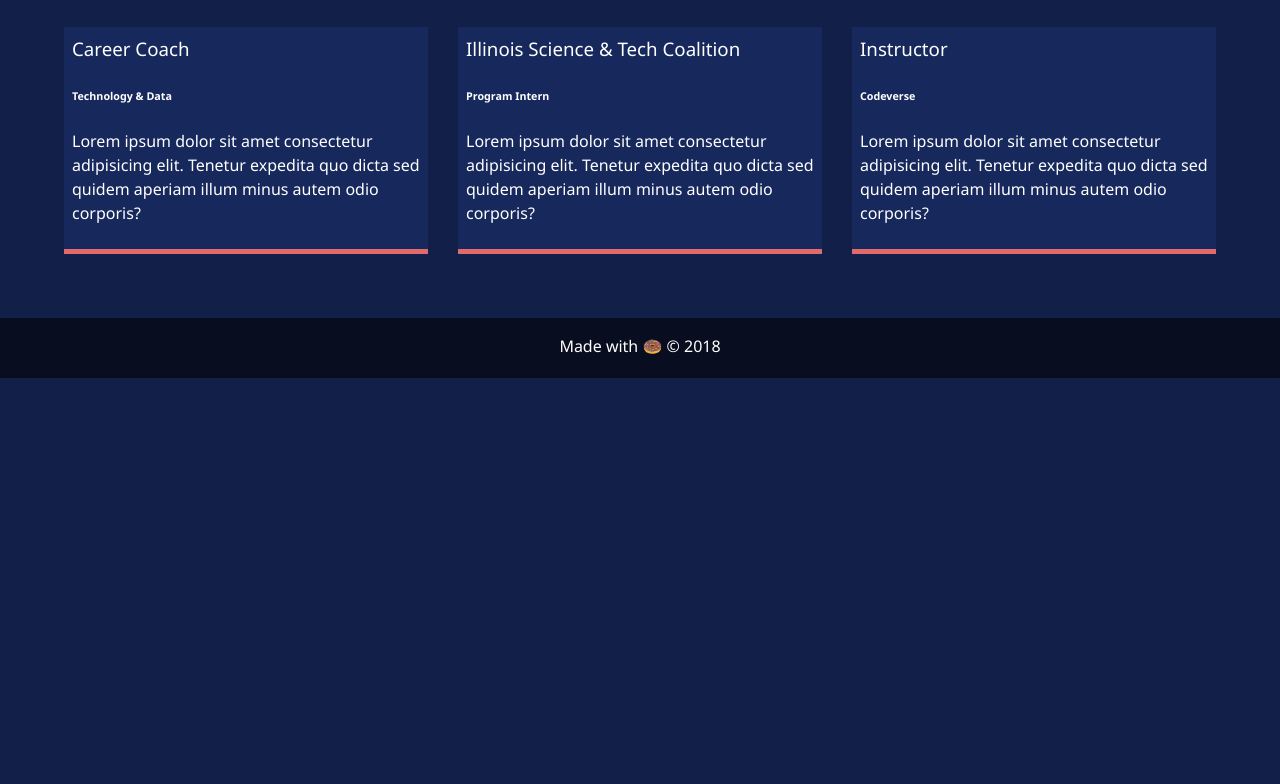
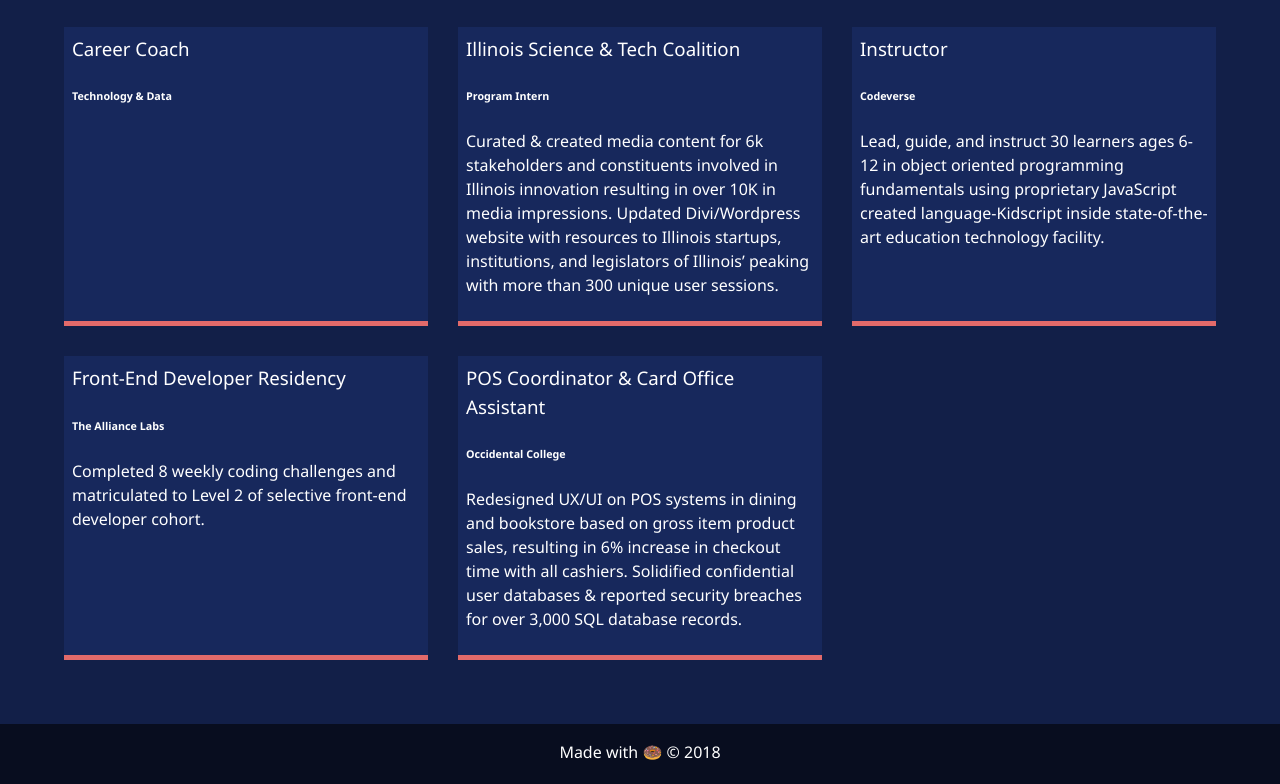
Before and after one commit to djetton6/djetton6.github.io, a website: page about.html in a window 1280 px wide. Shown: the part 507-1291 px from the top of the page. Before the commit the page ends 885 px from the top, so only its background shows below. Drawn offline with nearby package versions, Linux system fonts and the light colour scheme; some packages are replaced by stand-ins of ours.

Commit message:
Updated about page with new links & descriptions.

```diff
--- a/about.html
+++ b/about.html
@@ -58,17 +58,30 @@
         <div class="job job-1">
             <h3>Career Coach</h3>
             <h6>Technology & Data</h6>
-            <p>Lorem ipsum dolor sit amet consectetur adipisicing elit. Tenetur expedita quo dicta sed quidem aperiam illum minus autem odio corporis?</p>
+            <p></p>
         </div>
         <div class="job job-2">
             <h3>Illinois Science & Tech Coalition</h3>
             <h6>Program Intern</h6>
-            <p>Lorem ipsum dolor sit amet consectetur adipisicing elit. Tenetur expedita quo dicta sed quidem aperiam illum minus autem odio corporis?</p>
+            <p>Curated & created media content for 6k stakeholders and constituents involved in Illinois innovation resulting in over 10K in media impressions.
+                Updated Divi/Wordpress website with resources to Illinois startups, institutions, and legislators of Illinois’ peaking with more than 300 unique user sessions. </p>
         </div>
         <div class="job job-3">
             <h3>Instructor</h3>
             <h6>Codeverse</h6>
-            <p>Lorem ipsum dolor sit amet consectetur adipisicing elit. Tenetur expedita quo dicta sed quidem aperiam illum minus autem odio corporis?</p>
+            <p>Lead, guide, and instruct 30 learners ages 6-12 in object oriented programming fundamentals using proprietary JavaScript created language-Kidscript inside state-of-the-art education technology facility. </p>
+        </div>
+        <div class="job job-4">
+            <h3>Front-End Developer Residency</h3>
+            <h6>The Alliance Labs</h6>
+            <p>Completed 8 weekly coding challenges and matriculated to Level 2 of selective front-end developer cohort.</p>
+        </div>
+        <div class="job job-5">
+            <h3>POS Coordinator & Card Office Assistant</h3>
+            <h6>Occidental College</h6>
+            <p>Redesigned UX/UI on POS systems in dining and bookstore based on gross item product sales, resulting in 6% increase in checkout time with all cashiers.
+                Solidified confidential user databases & reported security breaches for over 3,000 SQL database records.
+            </p>
         </div>
     </div>
 </main>
```
